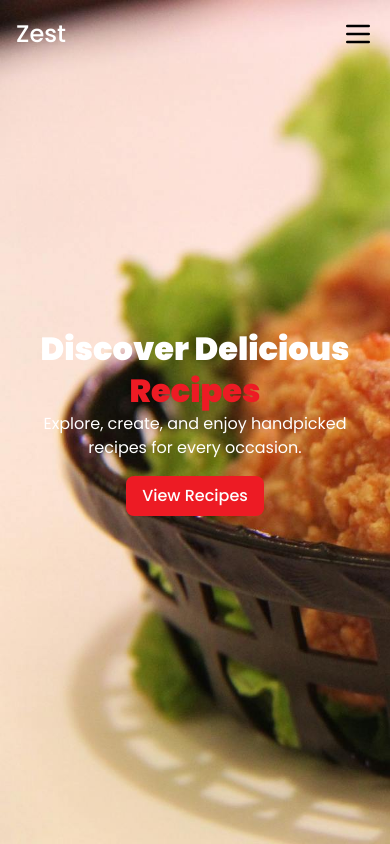
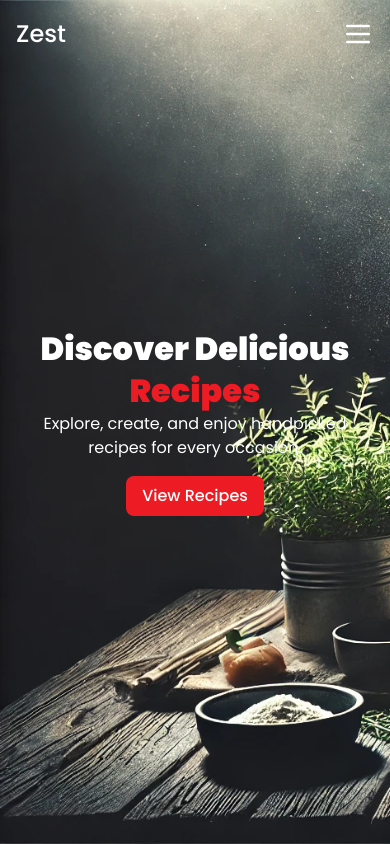
Before and after one commit to maundu55/Recipe, a React (Vite) app: page / in a window 390 px wide. Built offline with nearby package versions, Linux system fonts and the light colour scheme.

Commit message:
add recipes section

```diff
--- a/src/components/Header.jsx
+++ b/src/components/Header.jsx
@@ -33,7 +33,7 @@ const Header = () => {
     </a>
     <Nav isOpen={isOpen} />
 
-    <button onClick={toggleMenu} className='z-50 text-black md:hidden'>
+    <button onClick={toggleMenu} className='z-50 text-white md:hidden'>
         {isOpen ? <X size={32} /> : <Menu size={32} />}
 
     </button>
--- a/src/index.css
+++ b/src/index.css
@@ -4,7 +4,7 @@
 
 .hero {
     position: relative;
-    background: url('./assets/chicken.jpg');
+    background: url('./assets/hero-bg.webp');
     background-position: left;
     background-repeat: no-repeat;
     background-size: cover;
--- a/src/pages/Home.jsx
+++ b/src/pages/Home.jsx
@@ -1,11 +1,16 @@
 import React from 'react'
 import Hero from '../sections/Hero'
+import Recipes from '../sections/Recipes'
 
 
 const Home = () => {
   return (
 // Hero section
+<>
 <Hero />
+<Recipes />
+</>
+
   )
 }
 
--- /dev/null
+++ b/src/sections/Recipes.jsx
@@ -0,0 +1,10 @@
+import React from 'react'
+
+const Recipes = () => {
+  return (
+    <div>
+    </div>
+  )
+}
+
+export default Recipes
```
Also changed, not shown: src/App.jsx (line endings or trailing spaces).
